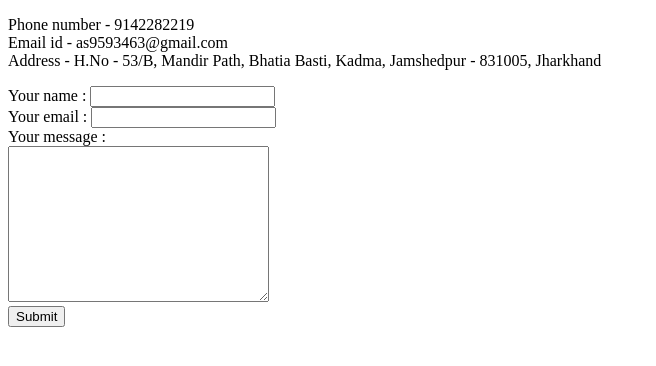
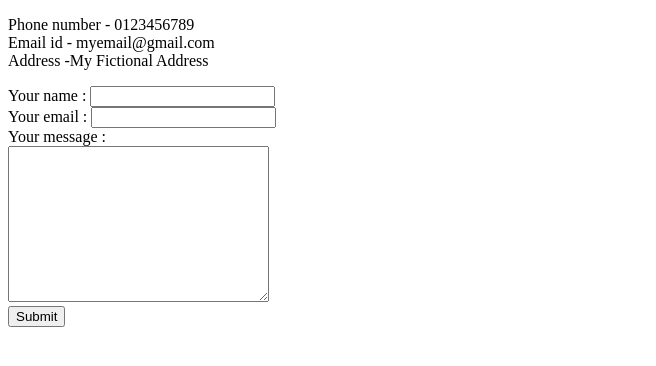
Before and after one commit to Ashutosh-Pratap-Singh/cv, a plain HTML site: page Contactme.html in a window 1280 px wide. Shown: the whole page, without its empty margins (0-656 px from the left). Drawn offline with Linux system fonts and the light colour scheme.

Commit message:
Update Contactme.html

```diff
--- a/Contactme.html
+++ b/Contactme.html
@@ -6,9 +6,9 @@
   </head>
   <body>
     <p>
-      Phone number - 9142282219<br />
-      Email id - as9593463@gmail.com<br />
-      Address - H.No - 53/B, Mandir Path, Bhatia Basti, Kadma, Jamshedpur - 831005, Jharkhand
+      Phone number - 0123456789<br />
+      Email id - myemail@gmail.com<br />
+      Address -My Fictional Address
     </p>
     <form  action="mailto:as9493463@gmail.com" method="post" enctype = "text/plain">
       <label>Your name : </label>
```
